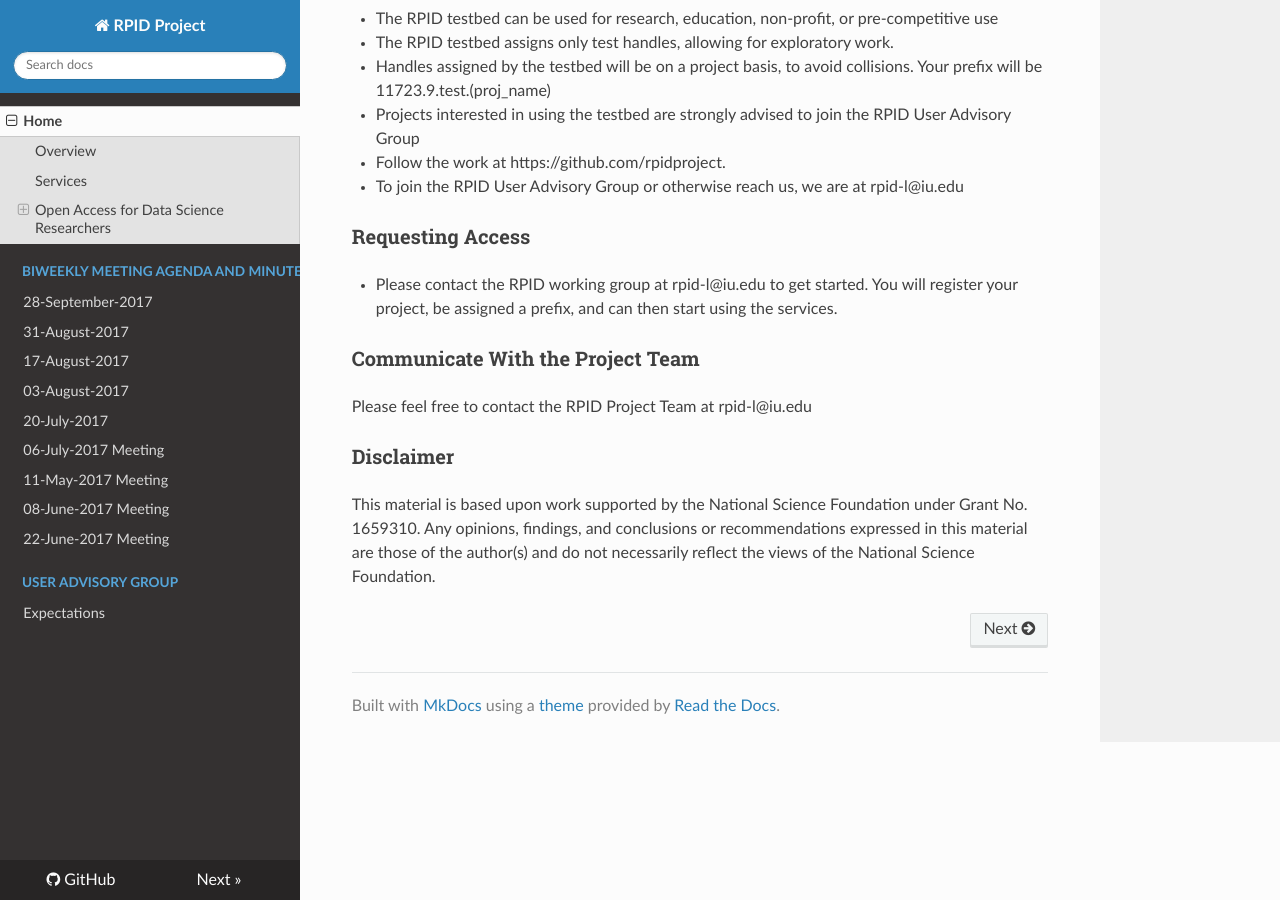
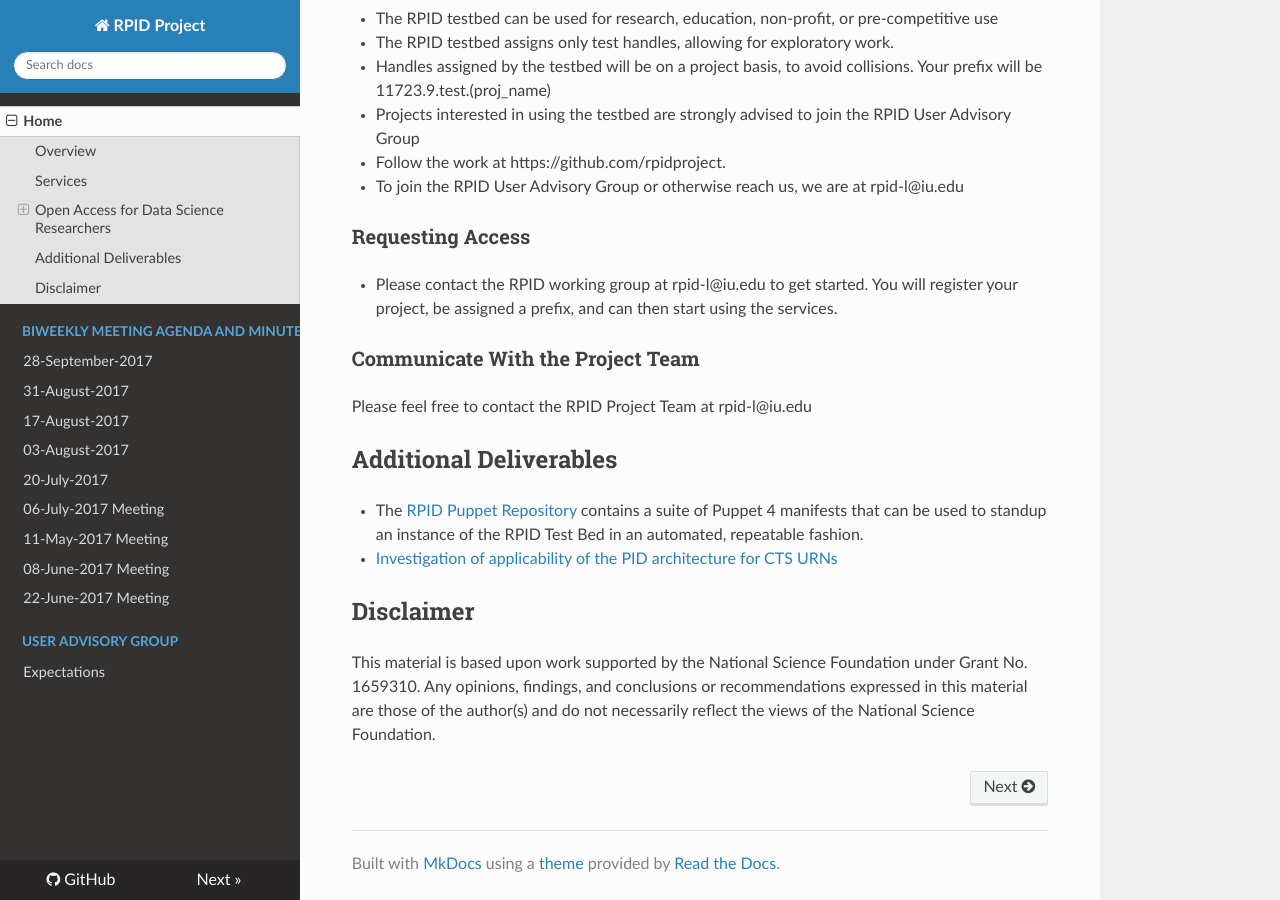
Before and after one commit to rpidproject/rpid, an MkDocs documentation site: the page built from docs/index.md, in a window 1280 px wide and 900 px high, scrolled down 971 px. Built offline with MkDocs 1.6.1, drawn with Linux system fonts in a browser that asks for light colours; nearby versions of some CDN libraries; old or Windows-style settings are respelled for this version of MkDocs.

Commit message:
add additional deliverable links and promote Disclaimer header

```diff
--- a/docs/index.md
+++ b/docs/index.md
@@ -30,6 +30,12 @@ In this 12+24 month project, **we will stand up and support a robust PID testbed
 
 Please feel free to contact the RPID Project Team at rpid-l@iu.edu
 
-### Disclaimer
+## Additional Deliverables
+
+  * The [RPID Puppet Repository](https://github.com/rpidproject/puppet) contains a suite of Puppet 4 manifests that can be used to standup an instance of the RPID Test Bed in an automated, repeatable fashion.
+
+  * [Investigation of applicability of the PID architecture for CTS URNs](https://github.com/rpidproject/cts-handles/blob/master/proposal.md)
+
+## Disclaimer
 
 This material is based upon work supported by the National Science Foundation under Grant No. 1659310. Any opinions, findings, and conclusions or recommendations expressed in this material are those of the author(s) and do not necessarily reflect the views of the National Science Foundation.
```
